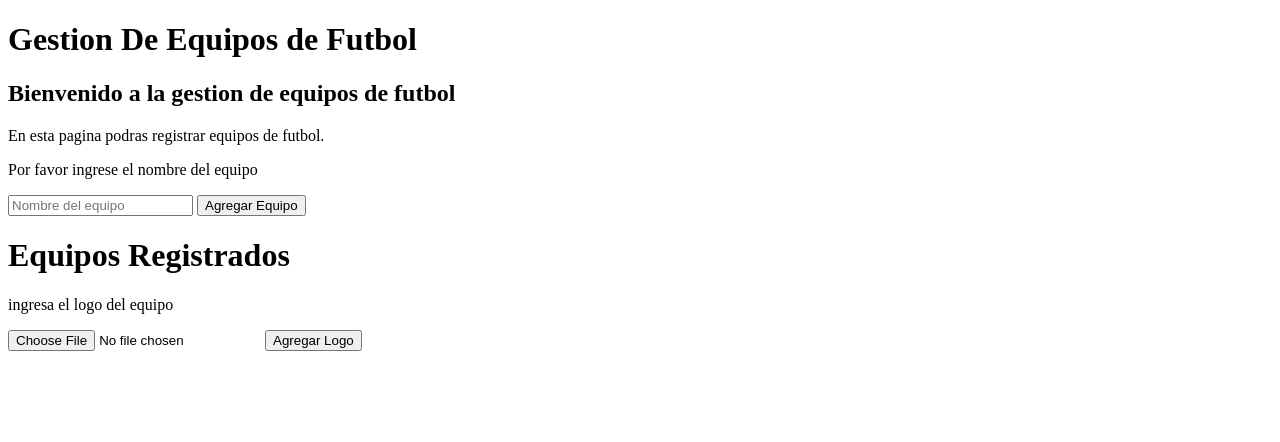
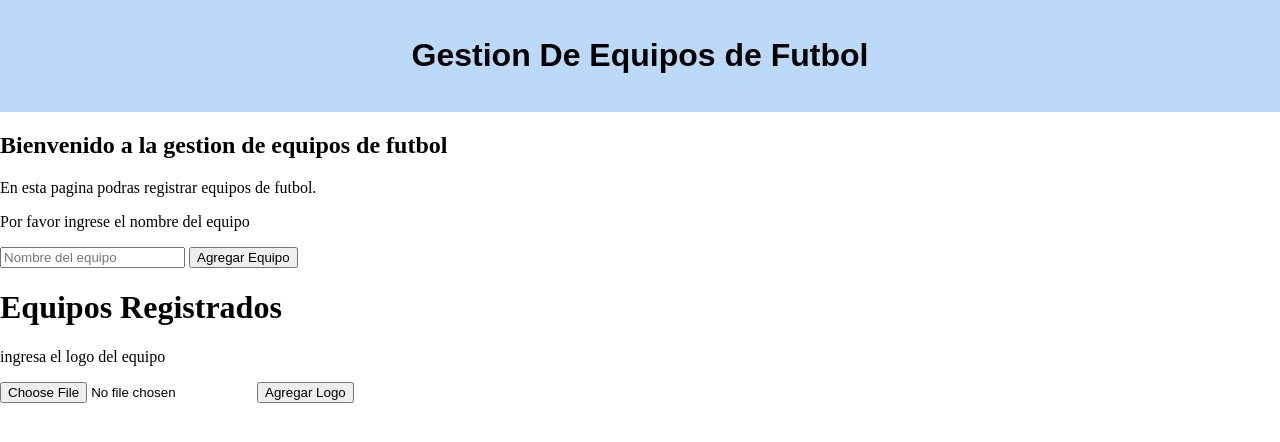
Before and after one commit to DevCodeLone0/Proyecto-HU-1.1.1, a plain HTML site: page HTML/Index.Html in a window 1280 px wide. Drawn offline with Linux system fonts and the light colour scheme.

Commit message:
Modificaciones de estilos

```diff
--- a/CSS/Index.css
+++ b/CSS/Index.css
@@ -0,0 +1,9 @@
+header {
+  background-color: #BCD9FA;
+  padding: 1rem;
+  text-align: center;
+  font-family: Arial, "Helvetica Neue", Helvetica, sans-serif;
+}
+body {
+  margin: 0;
+}
--- a/HTML/Index.Html
+++ b/HTML/Index.Html
@@ -5,19 +5,20 @@
     <meta charset="UTF-8">
     <meta http-equiv="X-UA-Compatible" content="IE=chrome">
     <meta name="viewport" content="width=device-width, initial-scale=1.0">
+    <link rel="stylesheet" href="../CSS/Index.css">
+</head>
+<header>
     <title>Gestion De Equipos de Futbol</title>
-    </head>
+    <h1>Gestion De Equipos de Futbol</h1>
+</header>
 
 <body>
-    <h1>Gestion De Equipos de Futbol</h1>
+
     <h2>Bienvenido a la gestion de equipos de futbol</h2>
     <p>En esta pagina podras registrar equipos de futbol.</p>
     <p>Por favor ingrese el nombre del equipo</p>
     <input type="text" id="teamName" placeholder="Nombre del equipo">
     <button onclick="addTeam()">Agregar Equipo</button>
-
-<head>
-<body>
     <h1>Equipos Registrados</h1>
     <ul id="teamList"></ul>
     <script>
@@ -61,5 +62,3 @@
             }
         </script>
 </body>
-
-    </head>
```
Lines whose indentation alone changed are shown as unchanged.
